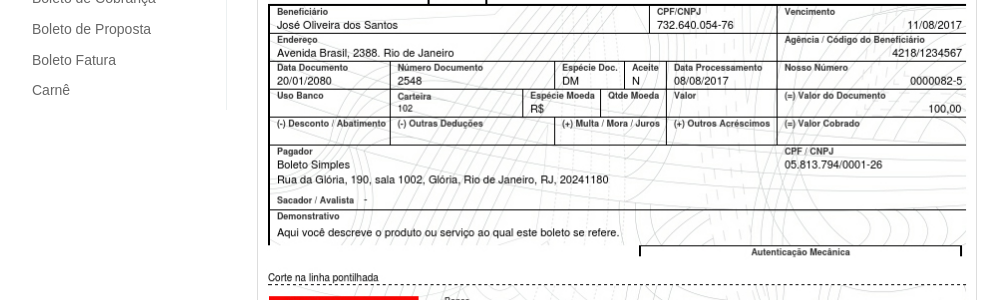
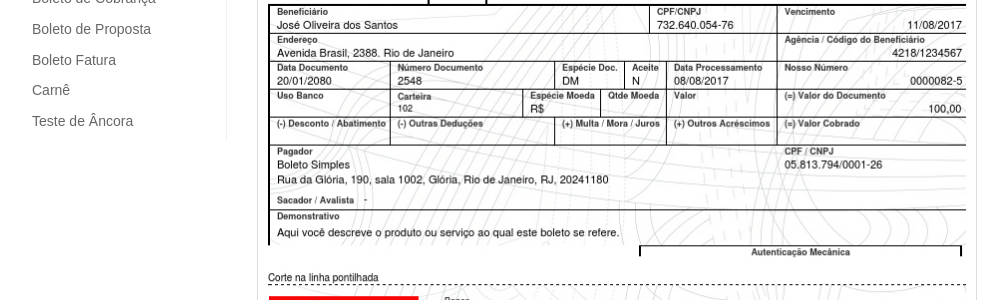
Before and after one commit to BoletoSimples/boletosimples-features, a Jekyll site: the page built from index.markdown, in a window 1280 px wide and 900 px high, scrolled down 417 px. Shown: the part 147-447 px from the top of the window, without its empty margins (143-1151 px from the left). Built offline with Jekyll 4.4.1, drawn with Linux system fonts in a browser that asks for light colours; some of the changed text lies outside the part shown.

Commit message:
Updated Index

```diff
--- a/index.markdown
+++ b/index.markdown
@@ -5,6 +5,7 @@
   boleto-de-proposta: Boleto de Proposta
   boleto-fatura: Boleto Fatura
   carnê: Carnê
+  âncora-de-teste: Teste de Âncora
 layout: default
 ---
 
@@ -39,3 +40,7 @@
 O carnê é utilizado nas cobranças parceladas. Quando um valor de uma venda é parcelado em 2 ou mais vezes, você pode usar o carnê que nada mais é que um conjunto de boletos no mesmo valor com vencimentos seguidos em um intervalo mensal, bimestral, trimestral, semestral ou anual.
 
 ![02-164700c57d54f97bf780d7caf956a5fab8a9f4bc47344d08959434a4917e5197.jpg](/uploads/02-164700c57d54f97bf780d7caf956a5fab8a9f4bc47344d08959434a4917e5197.jpg)
+
+## Âncora de teste
+
+Apenas um teste
```
